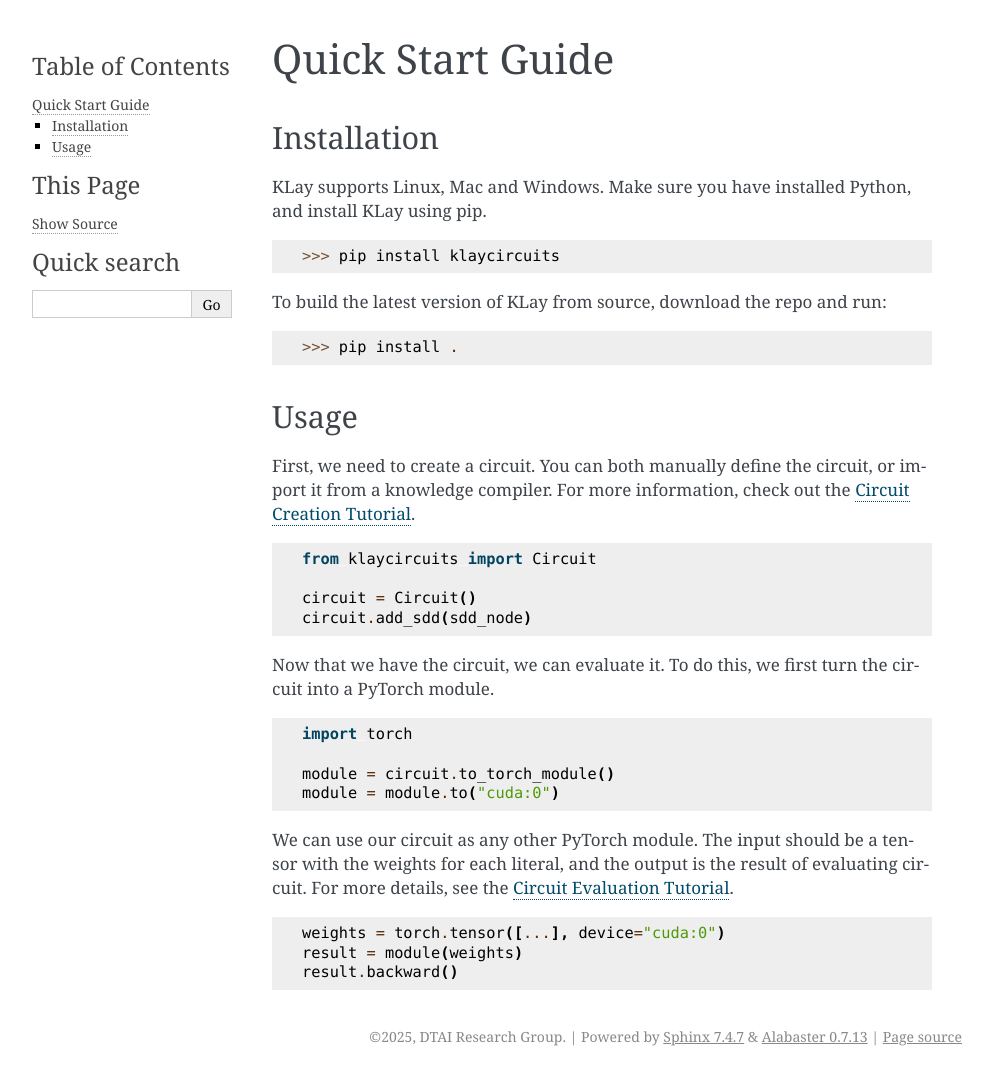
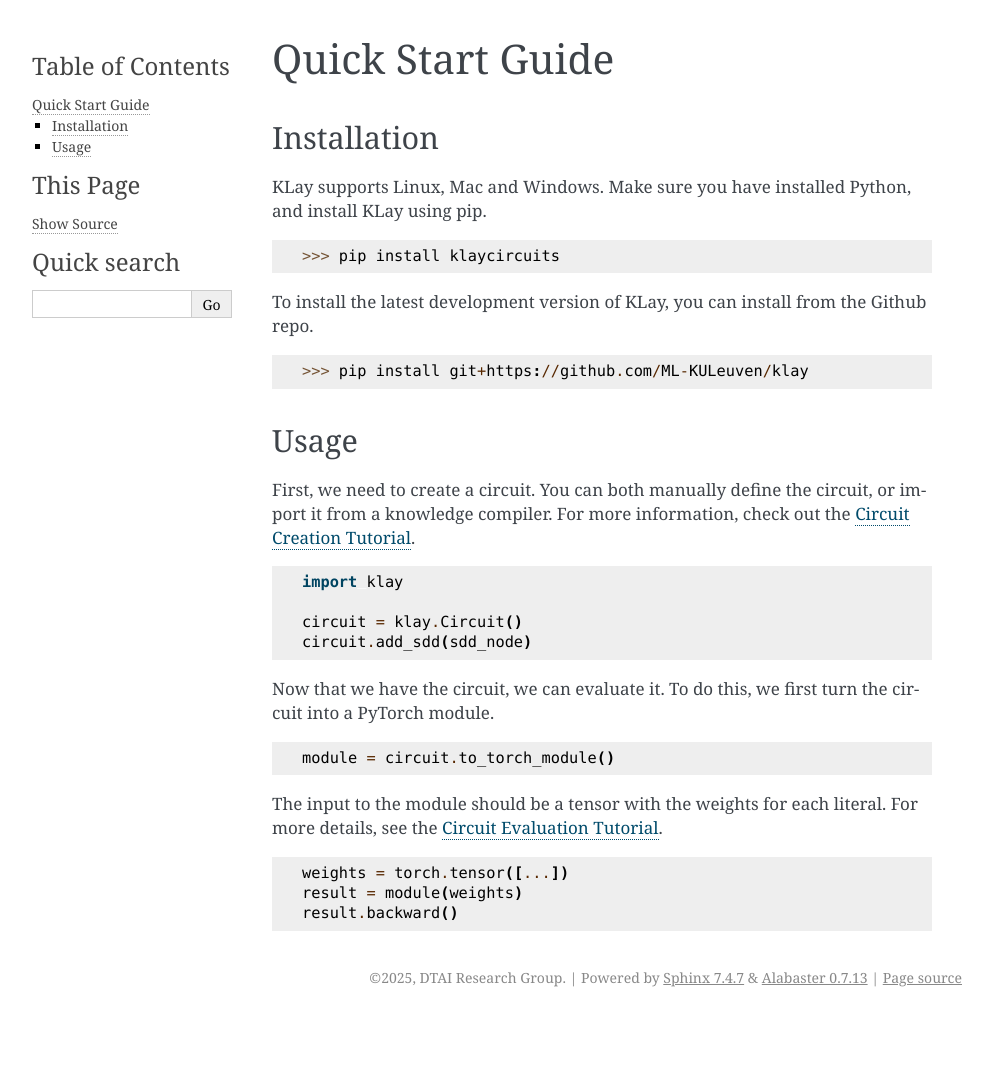
Before and after one commit to ML-KULeuven/klay, a Sphinx documentation site: the page built from docs/quickstart.rst, in a window 1280 px wide. Shown: the whole page, without its empty margins (148-1141 px from the left). Built offline with Sphinx 7.4.7, drawn with Linux system fonts in a browser that asks for light colours; after the commit the page ends 1017 px from its top, so only the background shows below that.

Commit message:
docs tweaks

```diff
--- a/docs/quickstart.rst
+++ b/docs/quickstart.rst
@@ -9,9 +11,9 @@ KLay supports Linux, Mac and Windows. Make sure you have installed Python, and i
 
 >>> pip install klaycircuits
 
-To build the latest version of KLay from source, download the repo and run:
+To install the latest development version of KLay, you can install from the Github repo.
 
->>> pip install .
+>>> pip install git+https://github.com/ML-KULeuven/klay
 
 
 Usage
@@ -22,26 +24,22 @@ For more information, check out the :ref:`circuit_construction`.
 
 .. code-block:: Python
 
-   from klaycircuits import Circuit
+   import klay
 
-   circuit = Circuit()
+   circuit = klay.Circuit()
    circuit.add_sdd(sdd_node)
 
 Now that we have the circuit, we can evaluate it. To do this, we first turn the circuit into a PyTorch module.
 
 .. code-block:: Python
 
-   import torch
+   module = circuit.to_torch_module()
 
-   module = circuit.to_torch_module()
-   module = module.to("cuda:0")
-
-We can use our circuit as any other PyTorch module.
-The input should be a tensor with the weights for each literal, and the output is the result of evaluating circuit.
+The input to the module should be a tensor with the weights for each literal.
 For more details, see the :ref:`circuit_eval`.
 
 .. code-block:: Python
 
-   weights = torch.tensor([...], device="cuda:0")
+   weights = torch.tensor([...])
    result = module(weights)
    result.backward()
```
Also changed, not shown: other parts of docs/quickstart.rst (+2 -0 lines), README.md (+2 -2 lines), docs/index.rst (+7 -8 lines).
